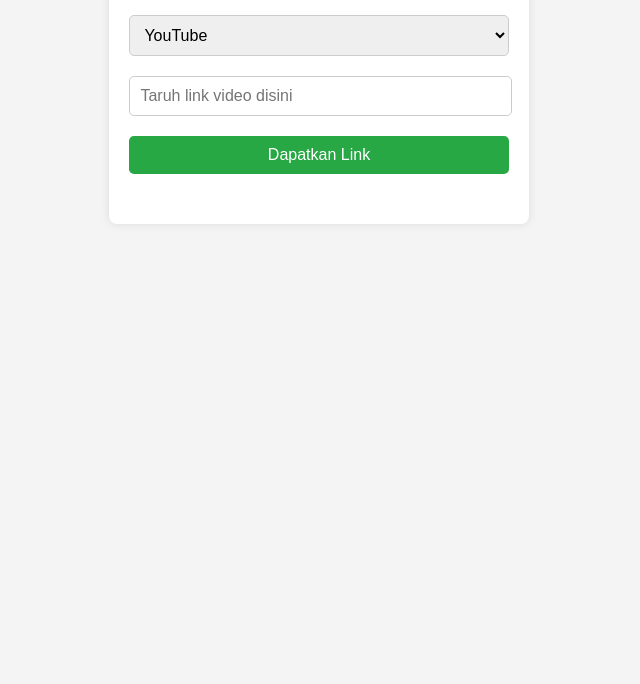
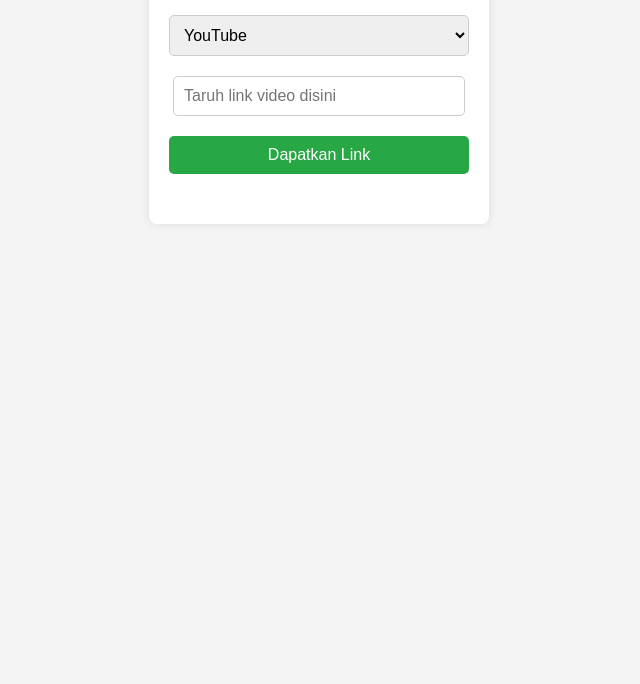
Before and after one commit to NFRamz/YT-Downloader, a plain HTML site: page index.html in a window 1280 px wide. Shown: the part 116-800 px from the top of the page, without its empty margins (321-961 px from the left). Drawn offline with Linux system fonts and the light colour scheme.

Commit message:
Update styles.css

```diff
--- a/styles.css
+++ b/styles.css
@@ -14,8 +14,8 @@
     border-radius: 8px;
     box-shadow: 0px 0px 10px rgba(0, 0, 0, 0.1);
     text-align: center;
-    width: 30%;
-    height: 10%;
+    width: 300px;
+    height: 300%;
 }
 
 select, button {
@@ -28,7 +28,7 @@
 }
 
 input{
-    width: 95%;
+    width: 90%;
     padding: 10px;
     margin: 10px 0;
     border-radius: 5px;
```
